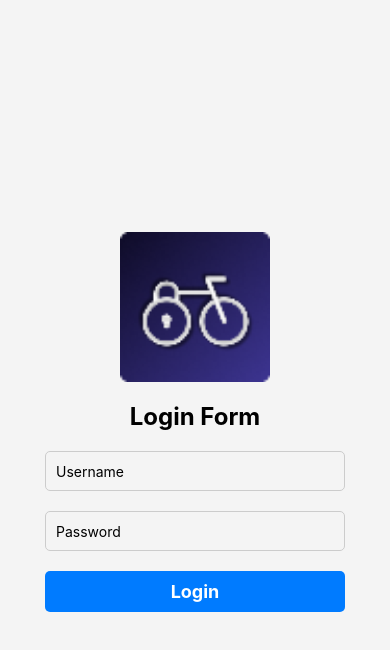
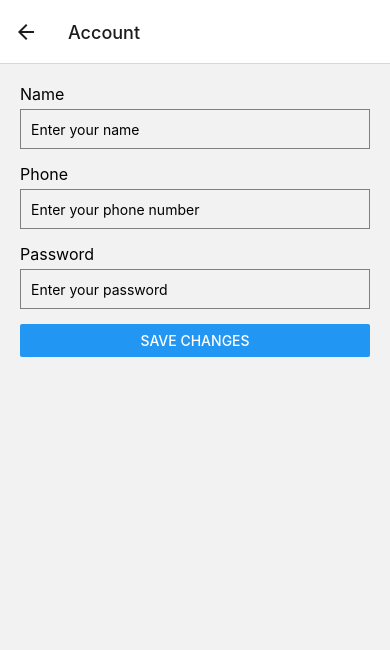
Before and after one commit to nihalkejman/DreamGuardProject, a React Native app: screen /Account in a window 390 px wide. Shown: the top 650 px of the page. Built offline with nearby package versions, Linux system fonts and the light colour scheme.

Commit message:
setting screen and lock screen

```diff
--- /dev/null
+++ b/Account.js
@@ -0,0 +1,62 @@
+import React, { useState } from 'react';
+import { View, Text, TextInput, Button, StyleSheet } from 'react-native';
+//Nihal
+export default function ProfileScreen() {
+    const [name, setName] = useState('');
+    const [phone, setPhone] = useState('');
+    const [password, setPassword] = useState('');
+
+    const handleSaveChanges = () => {
+
+    };
+
+    return (
+        <View style={styles.container}>
+            <Text style={styles.label}>Name</Text>
+            <TextInput
+                style={styles.input}
+                onChangeText={text => setName(text)}
+                value={name}
+                placeholder="Enter your name"
+            />
+
+            <Text style={styles.label}>Phone</Text>
+            <TextInput
+                style={styles.input}
+                onChangeText={text => setPhone(text)}
+                value={phone}
+                placeholder="Enter your phone number"
+            />
+
+            <Text style={styles.label}>Password</Text>
+            <TextInput
+                style={styles.input}
+                onChangeText={text => setPassword(text)}
+                value={password}
+                secureTextEntry={true}
+                placeholder="Enter your password"
+            />
+
+            <Button title="Save Changes" onPress={handleSaveChanges} />
+
+        </View>
+    );
+}
+
+const styles = StyleSheet.create({
+    container: {
+        flex: 1,
+        padding: 20,
+    },
+    label: {
+        fontSize: 16,
+        marginBottom: 5,
+    },
+    input: {
+        height: 40,
+        borderColor: 'gray',
+        borderWidth: 1,
+        marginBottom: 15,
+        paddingLeft: 10,
+    },
+});
--- a/App.js
+++ b/App.js
@@ -1,94 +1,21 @@
-import React, { useState } from 'react';
-import { View, Text, TextInput, TouchableOpacity, Image, StyleSheet } from 'react-native';
-import Navigation from './Navigation'; // Your navigation component
-import { useNavigation } from '@react-navigation/native'; // Import the useNavigation hook
-import SettingsScreen from './Setting';
+import React from 'react';
+import { NavigationContainer } from '@react-navigation/native';
+import { createStackNavigator } from '@react-navigation/stack';
+import Login from './Login'; //  login screen
+import SettingScreen from './Setting'; //  "Settings" screen
+import Account from './Account'// Account screen
+const Stack = createStackNavigator();
 
 export default function App() {
-  //  variables to hold the username and password
-  const [username, setUsername] = useState('');
-  const [password, setPassword] = useState('');
+    return (
+        <NavigationContainer>
+            <Stack.Navigator initialRouteName="Login">
+                <Stack.Screen name="Login" component={Login} options={{ title: 'Login' }} />
+                <Stack.Screen name="Setting" component={SettingScreen} options={{ title: 'Setting' }} />
+                <Stack.Screen name="Account" component={Account} options={{ title: 'Account' }} />
+                <Stack.Screen name="Lock" component={Lock} options={{ title: 'Lock' }} />
 
-  const handleLogin = () => {
-    if (username === 'yourUsername' && password === 'yourPassword') {
-      console.log('Successful login');
-      navigation.navigate('SettingsScreen'); // Navigate to the "SettingsScreen" component
-    } else {
-      console.log('Login failed');
-    }
-    console.log('Username:', username);
-    console.log('Password:', password);
-  };
-
-
-  return (
-    <View style={styles.container}>
-      <Image source={require('./assets/logo.png')} style={styles.logo} />
-
-      <Text style={styles.header}>Login Form</Text>
-
-      {/* Username input field */}
-      <TextInput
-        style={styles.input}
-        placeholder="Username"
-        onChangeText={(text) => setUsername(text)}
-        value={username}
-      />
-
-      {/* Password input field */}
-      <TextInput
-        style={styles.input}
-        placeholder="Password"
-        onChangeText={(text) => setPassword(text)}
-        value={password}
-        secureTextEntry={true} // To hide the entered text
-      />
-
-      {/* Login button */}
-      <TouchableOpacity style={styles.loginButton} onPress={handleLogin}>
-        <Text style={styles.buttonText}>Login</Text>
-      </TouchableOpacity>
-    </View>
-  );
+            </Stack.Navigator>
+        </NavigationContainer>
+    );
 }
-
-// Styles for the components
-const styles = StyleSheet.create({
-  container: {
-    flex: 1,
-    backgroundColor: '#f4f4f4',
-    alignItems: 'center',
-    justifyContent: 'center',
-  },
-  logo: {
-    width: 150,
-    height: 150,
-    marginBottom: 20,
-  },
-  header: {
-    fontSize: 24,
-    fontWeight: 'bold',
-    marginBottom: 20,
-  },
-  input: {
-    width: 300,
-    height: 40,
-    borderWidth: 1,
-    borderColor: '#ccc',
-    marginBottom: 20,
-    paddingHorizontal: 10,
-    borderRadius: 5,
-  },
-  loginButton: {
-    backgroundColor: '#007bff',
-    padding: 10,
-    borderRadius: 5,
-    width: 300,
-    alignItems: 'center',
-  },
-  buttonText: {
-    color: '#fff',
-    fontSize: 18,
-    fontWeight: 'bold',
-  },
-});
--- /dev/null
+++ b/Login.js
@@ -0,0 +1,91 @@
+import React, { useState } from 'react';
+import { View, Text, TextInput, TouchableOpacity, Image, StyleSheet } from 'react-native';
+
+export default function Login({ navigation }) {
+  //  variables to hold the username and password
+  const [username, setUsername] = useState('');
+  const [password, setPassword] = useState('');
+
+  const handleLogin = () => {
+    if (username === 'yourUsername' && password === 'yourPassword') {
+      console.log('Successful login');
+      navigation.navigate('Setting'); // Navigate to the "SettingsScreen" component
+    } else {
+      console.log('Login failed');
+    }
+    console.log('Username:', username);
+    console.log('Password:', password);
+  };
+
+
+  return (
+    <View style={styles.container}>
+      <Image source={require('./assets/logo.png')} style={styles.logo} />
+
+      <Text style={styles.header}>Login Form</Text>
+
+      {/* Username input field */}
+      <TextInput
+        style={styles.input}
+        placeholder="Username"
+        onChangeText={(text) => setUsername(text)}
+        value={username}
+      />
+
+      {/* Password input field */}
+      <TextInput
+        style={styles.input}
+        placeholder="Password"
+        onChangeText={(text) => setPassword(text)}
+        value={password}
+        secureTextEntry={true} // To hide the entered text
+      />
+
+      {/* Login button */}
+      <TouchableOpacity style={styles.loginButton} onPress={handleLogin}>
+        <Text style={styles.buttonText}>Login</Text>
+      </TouchableOpacity>
+    </View>
+  );
+}
+
+// Styles for the components
+const styles = StyleSheet.create({
+  container: {
+    flex: 1,
+    backgroundColor: '#f4f4f4',
+    alignItems: 'center',
+    justifyContent: 'center',
+  },
+  logo: {
+    width: 150,
+    height: 150,
+    marginBottom: 20,
+  },
+  header: {
+    fontSize: 24,
+    fontWeight: 'bold',
+    marginBottom: 20,
+  },
+  input: {
+    width: 300,
+    height: 40,
+    borderWidth: 1,
+    borderColor: '#ccc',
+    marginBottom: 20,
+    paddingHorizontal: 10,
+    borderRadius: 5,
+  },
+  loginButton: {
+    backgroundColor: '#007bff',
+    padding: 10,
+    borderRadius: 5,
+    width: 300,
+    alignItems: 'center',
+  },
+  buttonText: {
+    color: '#fff',
+    fontSize: 18,
+    fontWeight: 'bold',
+  },
+});
--- a/Navigation.js
+++ /dev/null
@@ -1,18 +0,0 @@
-import React from 'react';
-import { NavigationContainer } from '@react-navigation/native';
-import { createStackNavigator } from '@react-navigation/stack';
-import App from './App'; //  login screen
-import SettingsScreen from './Setting'; //  "Settings" screen
-
-const Stack = createStackNavigator();
-
-export default function Navigation() {
-    return (
-        <NavigationContainer>
-            <Stack.Navigator initialRouteName="App">
-                <Stack.Screen name="App" component={App} options={{ title: 'Login' }} />
-                <Stack.Screen name="Setting" component={SettingsScreen} options={{ title: 'Setting' }} />
-            </Stack.Navigator>
-        </NavigationContainer>
-    );
-}
--- a/Setting.js
+++ b/Setting.js
@@ -1,9 +1,9 @@
 import React from 'react';
 import { View, Text, StyleSheet, FlatList, TouchableOpacity } from 'react-native';
 
-const SettingsScreen = () => {
+const SettingScreen = ({ navigation }) => {
     const settingsOptions = [
-        { title: 'Account' },
+        { title: 'Account', screenName: 'Account' },
         { title: 'Emergency Contact' },
         { title: 'Data Privacy' },
         { title: 'Help Centre' },
@@ -13,7 +13,7 @@ const SettingsScreen = () => {
 //nihal
     const renderItem = ({ item }) => {
         return (
-            <TouchableOpacity style={styles.itemContainer}>
+            <TouchableOpacity onPress={() => navigation.navigate(item.screenName)} style={styles.itemContainer}>
                 <Text style={styles.itemText}>{item.title}</Text>
             </TouchableOpacity>
         );
@@ -52,4 +52,4 @@ const styles = StyleSheet.create({
     },
 });
 
-export default SettingsScreen;
+export default SettingScreen;
--- a/package.json
+++ b/package.json
@@ -17,7 +17,9 @@
     "react": "18.2.0",
     "react-dom": "18.2.0",
     "react-native": "0.72.6",
-    "react-native-web": "~0.19.6"
+    "react-native-web": "~0.19.6",
+    "react-native-screens": "~3.22.0",
+    "react-native-safe-area-context": "4.6.3"
   },
   "devDependencies": {
     "@babel/core": "^7.20.0"
```
Also changed, not shown: Lock.js (added, +46 -0 lines), assets/unlockButton.png (added), 1 other file (tests, documents, lock files or other folders).
